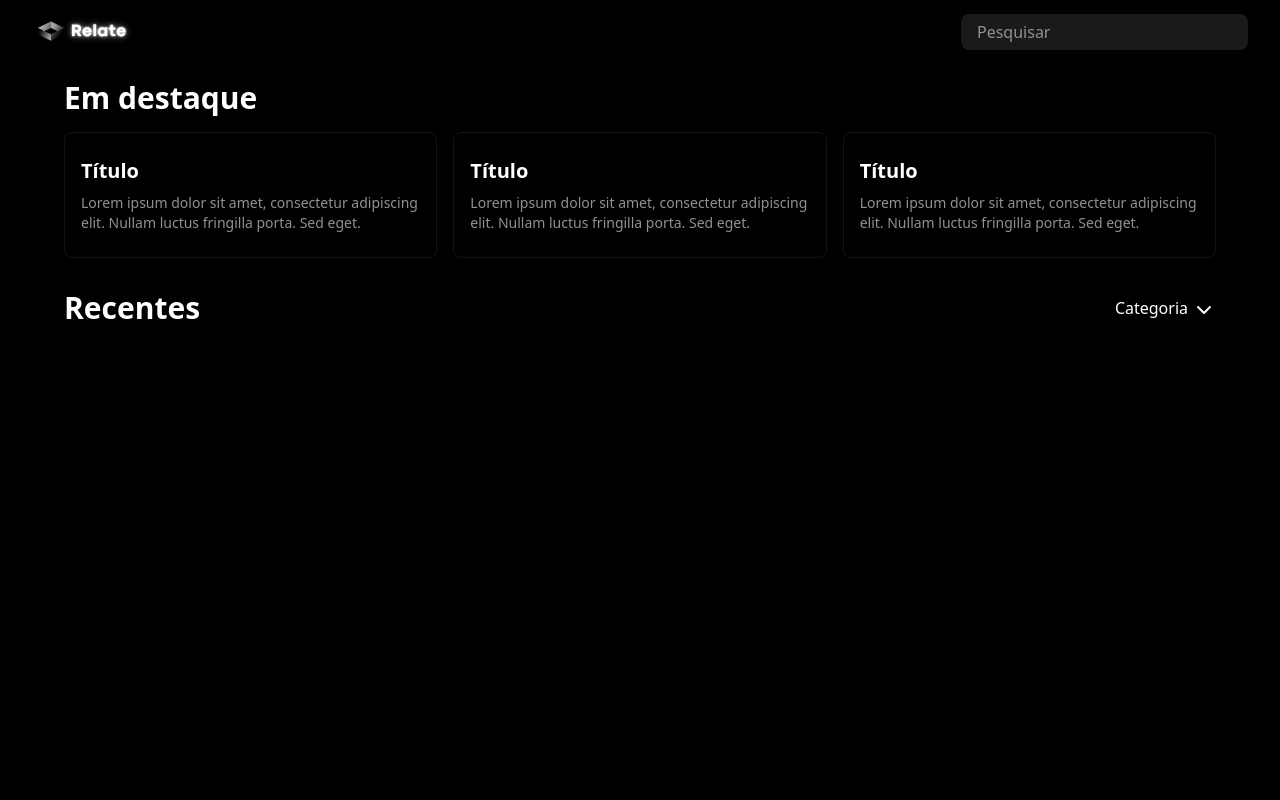
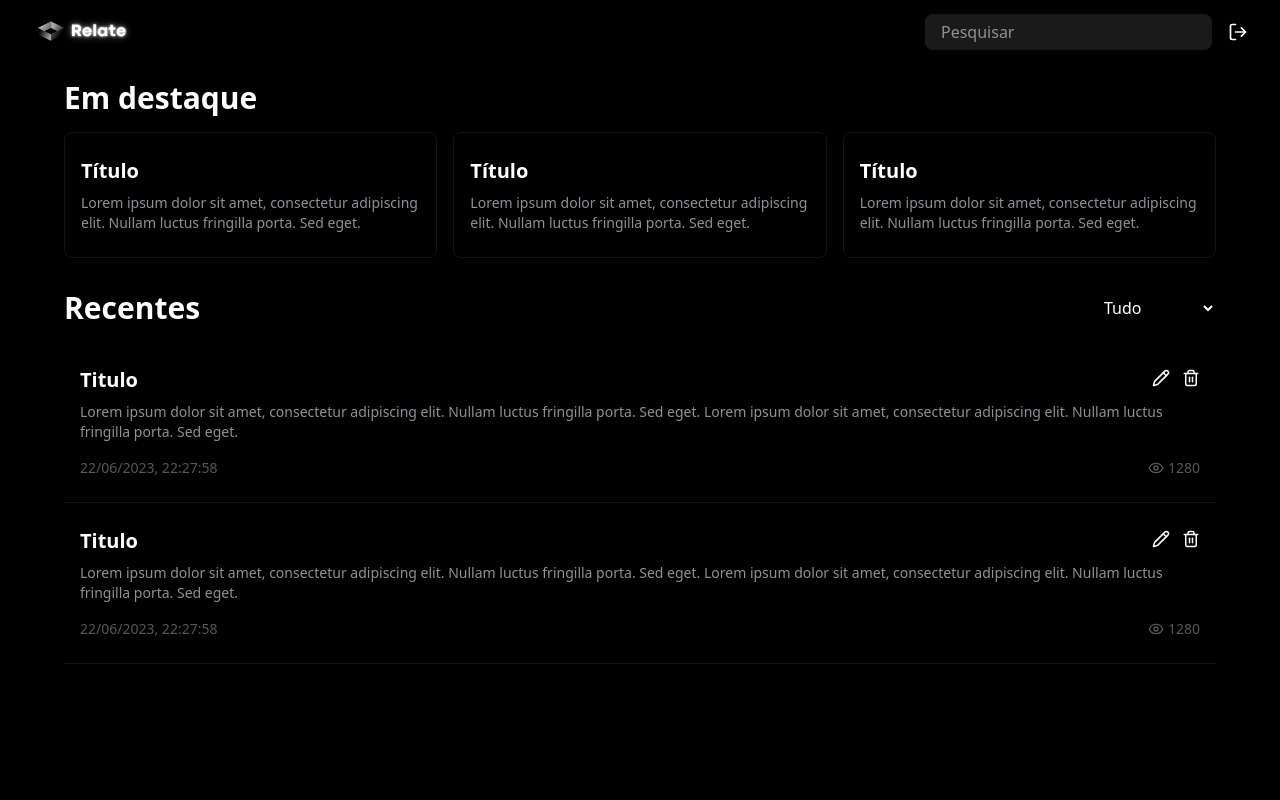
Before and after one commit to jonathanoliveirarocha/relate, a React (Vite) app in the folder new-frontend/: page /articles in a window 1280 px wide. Shown: the top 800 px of the page. Built offline with nearby package versions, Linux system fonts and the light colour scheme.

Commit message:
Creating section to display files

```diff
--- a/new-frontend/src/index.css
+++ b/new-frontend/src/index.css
@@ -37,3 +37,11 @@ body {
   line-height: 2rem;
   color: white;
 }
+
+.limited-text {
+  display: -webkit-box;
+  -webkit-line-clamp: 2;
+  -webkit-box-orient: vertical;
+  overflow: hidden;
+  text-overflow: ellipsis;
+}
--- a/new-frontend/src/pages/Articles.jsx
+++ b/new-frontend/src/pages/Articles.jsx
@@ -1,18 +1,18 @@
-import { ChevronDown } from "lucide-react";
-import Footer from '../components/Footer';
+import { useState } from "react";
+import { Eye, Trash2, Pencil, LogOut } from "lucide-react";
+import Footer from "../components/Footer";
 import PageLogo from "../assets/relate-logo.png";
 
-const FeaturedCard = ({ title, description, href }) => (
+const FeaturedCard = ({ title, description }) => (
   <a href="/article/teste">
     <div className="bg-b py-6 px-4 rounded-lg border border-border border-subtle hover:bg-dark cursor-pointer">
       <h3 className="text-xl font-bold mb-2">{title}</h3>
-      <p className="text-primary text-sm">{description}</p>
+      <p className="text-primary text-sm limited-text">{description}</p>
     </div>
   </a>
 );
 
-const Header = () => {
-  return (
+const Header = ({ isAuthenticated, setIsAuthenticated }) => (
   <header className="px-4 h-16 flex justify-between bg-black items-center">
     <div className="flex items-center pl-4">
       <a href="/">
@@ -25,87 +25,136 @@ const Header = () => {
         />
       </a>
     </div>
-      <div className="relative w-full max-w-[1100px] m-auto text-end ">
+    <div className="flex items-center gap-4 justify-end w-full max-w-[1100px] m-auto">
+      <SearchInput />
+      {isAuthenticated && (
+        <LogOut
+          width={20}
+          className="cursor-pointer hover:opacity-80"
+          onClick={() => setIsAuthenticated(false)}
+        />
+      )}
+    </div>
+  </header>
+);
+
+const SearchInput = () => (
   <input
     type="text"
     placeholder="Pesquisar"
     className="bg-darker text-primary placeholder-primary px-4 py-[6px] pr-10 rounded-lg focus:outline-none focus:ring-2 focus:ring-white"
   />
+);
+
+const ArticleCard = ({ title, description, onEdit, onDelete, isAuthenticated, href }) => (
+  <a href={`/article/${href}`}>
+    <div className="bg-b py-6 px-4 border-b border-subtle hover:bg-dark cursor-pointer">
+      <div className="flex relative">
+        <h3 className="text-xl font-bold mb-2">{title}</h3>
+        {isAuthenticated && (
+          <ActionButtons onEdit={onEdit} onDelete={onDelete} />
+        )}
       </div>
-    </header>
+      <p className="text-primary text-sm limited-text">{description}</p>
+      <ArticleInfo />
+    </div>
+  </a>
 );
+
+const ActionButtons = ({ onEdit, onDelete }) => (
+  <div className="flex gap-3 z-50 absolute right-0">
+    <Pencil width={18} className="hover:opacity-80" onClick={onEdit} />
+    <Trash2 width={18} className="hover:opacity-80" onClick={onDelete} />
+  </div>
+);
+
+const ArticleInfo = () => (
+  <div className="flex justify-between text-sm text-primary opacity-60 mt-4">
+    <span>22/06/2023, 22:27:58</span>
+    <span className="flex items-center">
+      <Eye className="w-4 h-4 mr-1" />
+      1280
+    </span>
+  </div>
+);
+
+const Articles = () => {
+  const [category, setCategory] = useState("all");
+  const [isAuthenticated, setIsAuthenticated] = useState(true);
+
+  const handleEdit = (e) => {
+    e.preventDefault();
+    alert("Edit");
   };
 
-// const Footer = () => {
-//   return (
-//     <footer className="mt-8">
-//       <div className="max-w-6xl mx-auto py-8">
-//         <div className="flex flex-col md:flex-row justify-between items-center">
-//           <div className="mb-4 md:mb-0 text-secondary text-sm italic">
-//             <p>&copy; 2024 Relate. Todos os direitos reservados.</p>
-//           </div>
-//           <div className="flex space-x-4">
-//             <a
-//               href="https://github.com/jonathanoliveirarocha/relate"
-//               target="_blank"
-//               rel="noopener noreferrer"
-//               className="text-secondary hover:text-white transition-colors"
-//             >
-//               <Github className="w-6 h-6" />
-//               <span className="sr-only">GitHub</span>
-//             </a>
-//             <a
-//               href="https://www.linkedin.com/company/somerelate"
-//               target="_blank"
-//               rel="noopener noreferrer"
-//               className="text-secondary hover:text-white transition-colors"
-//             >
-//               <Linkedin className="w-6 h-6" />
-//               <span className="sr-only">LinkedIn</span>
-//             </a>
-//           </div>
-//         </div>
-//       </div>
-//     </footer>
-//   );
-// };
+  const handleDelete = (e) => {
+    e.preventDefault();
+    alert("Remove");
+  };
 
-export default function Articles() {
   return (
     <>
-      <Header />
+      <Header isAuthenticated={isAuthenticated} setIsAuthenticated={setIsAuthenticated} />
       <div className="min-h-screen bg-balck text-white font-sans px-4">
         <main className="max-w-6xl mx-auto min-h-screen">
-          <section className="mb-8">
-            <h2 className="text-3xl font-bold my-4">Em destaque</h2>
-            <div className="grid grid-cols-1 md:grid-cols-3 gap-4">
-              <FeaturedCard
-                title="Título"
-                description="Lorem ipsum dolor sit amet, consectetur adipiscing elit. Nullam luctus fringilla porta. Sed eget."
+          <FeaturedArticles />
+          <RecentArticles
+            isAuthenticated={isAuthenticated}
+            onEdit={handleEdit}
+            onDelete={handleDelete}
+            setCategory={setCategory}
           />
-              <FeaturedCard
-                title="Título"
-                description="Lorem ipsum dolor sit amet, consectetur adipiscing elit. Nullam luctus fringilla porta. Sed eget."
-              />
-              <FeaturedCard
-                title="Título"
-                description="Lorem ipsum dolor sit amet, consectetur adipiscing elit. Nullam luctus fringilla porta. Sed eget."
-              />
-            </div>
-          </section>
-
-          <section>
-            <div className="flex justify-between items-center mb-4">
-              <h2 className="text-3xl font-bold">Recentes</h2>
-              <button className="flex items-center text-white hover:opacity-80">
-                Categoria
-                <ChevronDown className="ml-1 mt-1" />
-              </button>
-            </div>
-          </section>
         </main>
         <Footer />
       </div>
     </>
   );
-}
+};
+
+const FeaturedArticles = () => (
+  <section className="mb-8">
+    <h2 className="text-3xl font-bold my-4">Em destaque</h2>
+    <div className="grid grid-cols-1 md:grid-cols-3 gap-4">
+      {Array(3).fill().map((_, index) => (
+        <FeaturedCard
+          key={index}
+          title="Título"
+          description="Lorem ipsum dolor sit amet, consectetur adipiscing elit. Nullam luctus fringilla porta. Sed eget."
+        />
+      ))}
+    </div>
+  </section>
+);
+
+const RecentArticles = ({ isAuthenticated, onEdit, onDelete, setCategory }) => (
+  <section>
+    <div className="flex justify-between items-center mb-4">
+      <h2 className="text-3xl font-bold">Recentes</h2>
+      <CategorySelector setCategory={setCategory} />
+    </div>
+    <div className="h-fit w-full space-y-3">
+      {Array(2).fill().map((_, index) => (
+        <ArticleCard
+          key={index}
+          title="Titulo"
+          description="Lorem ipsum dolor sit amet, consectetur adipiscing elit. Nullam luctus fringilla porta. Sed eget. Lorem ipsum dolor sit amet, consectetur adipiscing elit. Nullam luctus fringilla porta. Sed eget."
+          onEdit={onEdit}
+          onDelete={onDelete}
+          isAuthenticated={isAuthenticated}
+          href={"teste"}
+        />
+      ))}
+    </div>
+  </section>
+);
+
+const CategorySelector = ({ setCategory }) => (
+  <select className="px-2 bg-black" onChange={(e) => setCategory(e.target.value)}>
+    <option value="all">Tudo</option>
+    <option value="astronomy">Astronomia</option>
+    <option value="tech">Tecnologia</option>
+    <option value="music">Música</option>
+  </select>
+);
+
+export default Articles;
--- a/new-frontend/src/pages/Login.jsx
+++ b/new-frontend/src/pages/Login.jsx
@@ -1,6 +1,6 @@
 import { useState } from "react";
 import { EyeIcon, EyeOffIcon } from "lucide-react";
-import Header from '../components/Header';
+import Header from "../components/Header";
 
 const InputField = ({ id, label, type, value, onChange, placeholder }) => (
   <div className="mb-4">
@@ -31,7 +31,7 @@ export default function Login() {
 
   return (
     <>
-      <Header styles="absolute"/>
+      <Header styles="absolute" />
       <div className="min-h-screen bg-black text-white flex items-center justify-center">
         <div className="w-full max-w-md px-4">
           <h2 className="text-2xl font-semibold mb-3">
@@ -48,7 +48,7 @@ export default function Login() {
               type="email"
               value={email}
               onChange={(e) => setEmail(e.target.value)}
-              placeholder="email@exemple.com"
+              placeholder="email@example.com"
             />
 
             <div className="mb-6">
```
Lines whose indentation alone changed are shown as unchanged.
